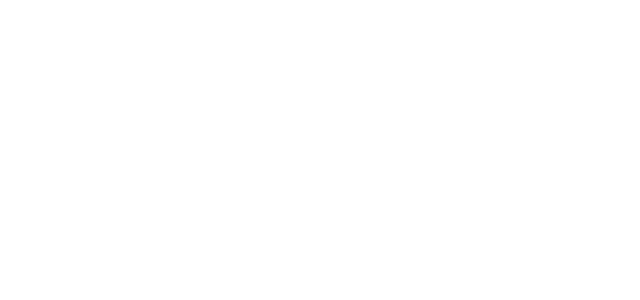
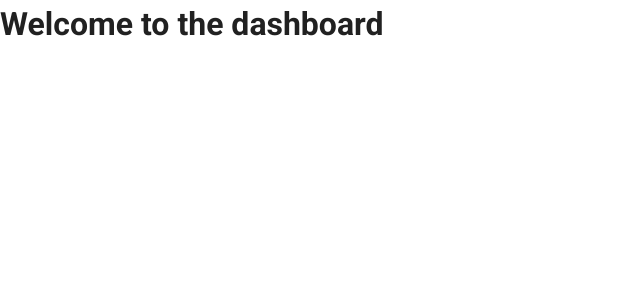
Before and after one commit to benlague/CS411, a Vue app in the folder src/javascript/web-app/: page /dashboard in a window 1280 px wide. Shown: the top 300 px of the page, without its empty margins (0-640 px from the left). Built offline with nearby package versions, Linux system fonts and the light colour scheme.

Commit message:
add dashboard view

```diff
--- a/src/javascript/web-app/src/router.js
+++ b/src/javascript/web-app/src/router.js
@@ -20,6 +20,11 @@ const router = new Router({
             path: "/signup",
             name: "Signup",
             component: () => import("./views/Signup.vue")
+        },
+        {
+            path: "/dashboard",
+            name: "Dashboard",
+            component: () => import("./views/Dashboard.vue")
         }
     ]
 })
--- /dev/null
+++ b/src/javascript/web-app/src/views/Dashboard.vue
@@ -0,0 +1,10 @@
+<template>
+    <h1>Welcome to the dashboard</h1>
+</template>
+
+
+<script>
+export default {
+    name: "Dashboard"
+}
+</script>
```
